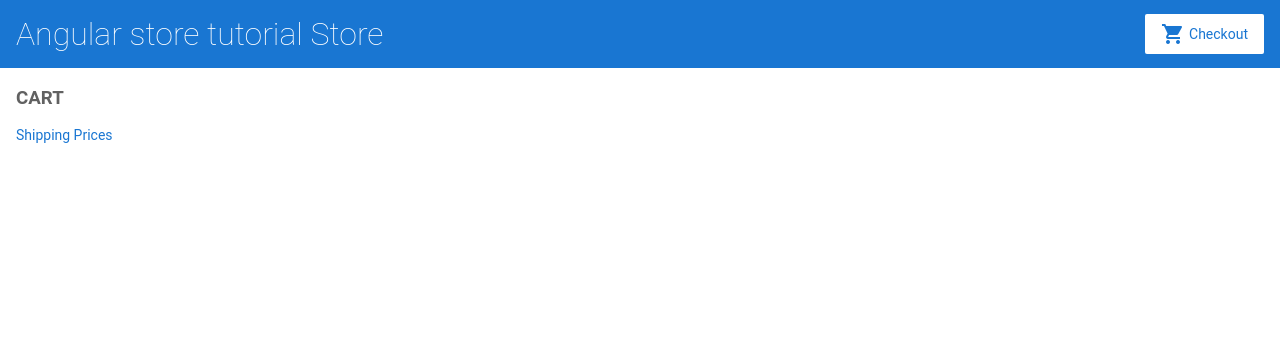
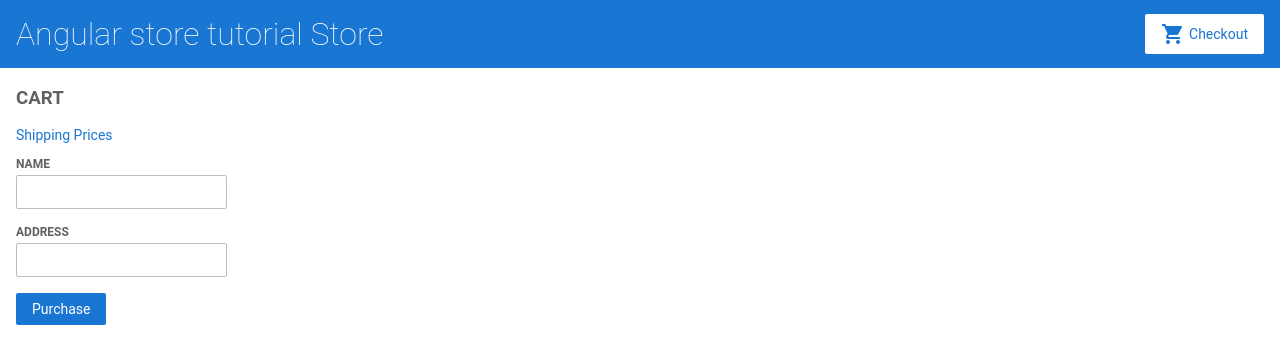
Before and after one commit to yogeshwaranp/angular-store-app, an Angular app: page /cart in a window 1280 px wide. Shown: the top 364 px of the page. Built offline with nearby package versions, Linux system fonts and the light colour scheme.

Commit message:
1 file modified

```diff
--- a/src/app/cart/cart.component.html
+++ b/src/app/cart/cart.component.html
@@ -8,3 +8,15 @@
   <p>{{ item.name }}</p>
   <p>{{ item.price }}</p>
 </div>
+
+<form [formGroup]="checkOutform" (ngSubmit)="onSubmit()">
+  <div>
+    <label>Name</label>
+    <input id="name" type="text" formControlName="name" />
+  </div>
+  <div>
+    <label>Address</label>
+    <input id="address" type="text" formControlName="address" />
+  </div>
+  <button class="button" type="submit">Purchase</button>
+</form>
```
